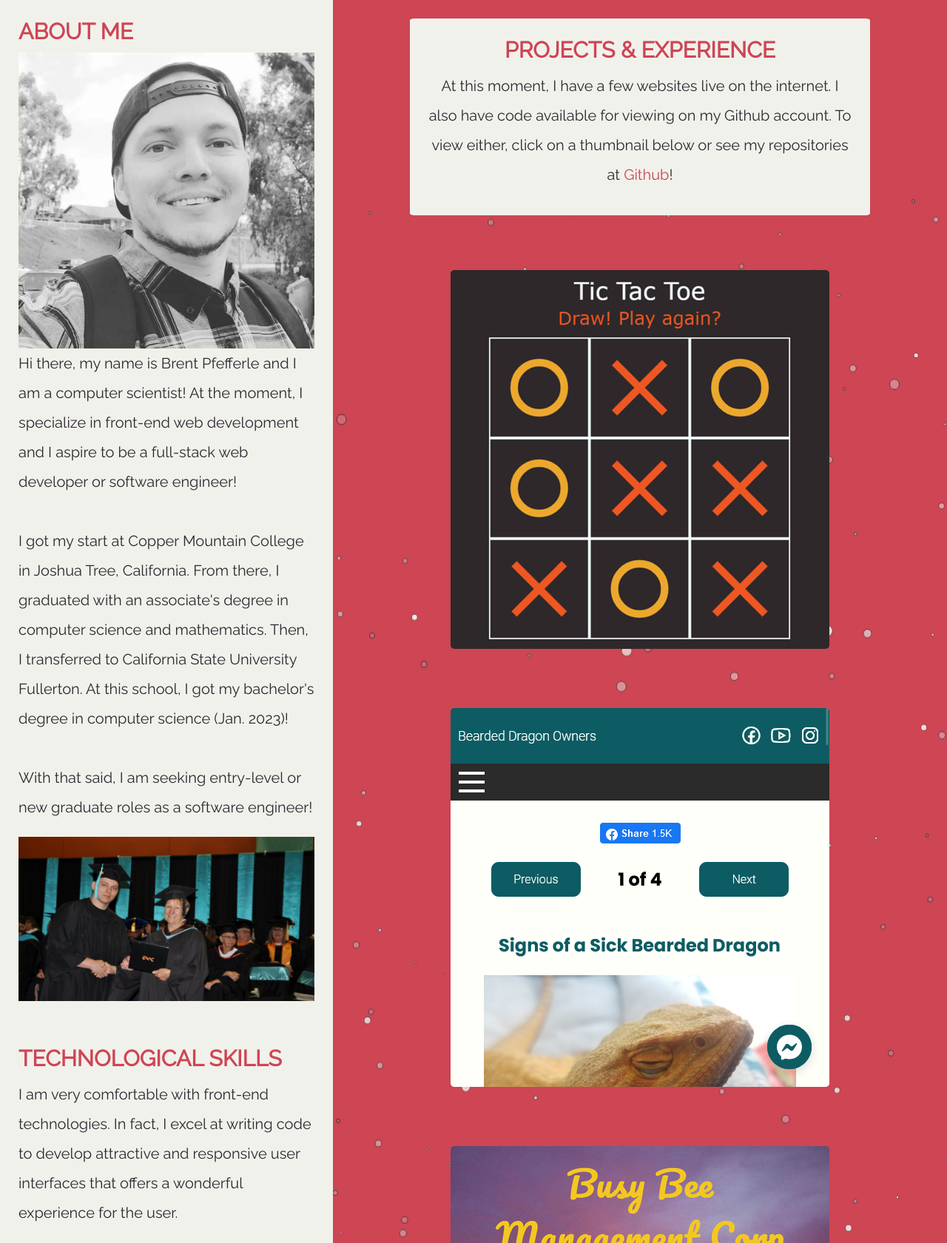
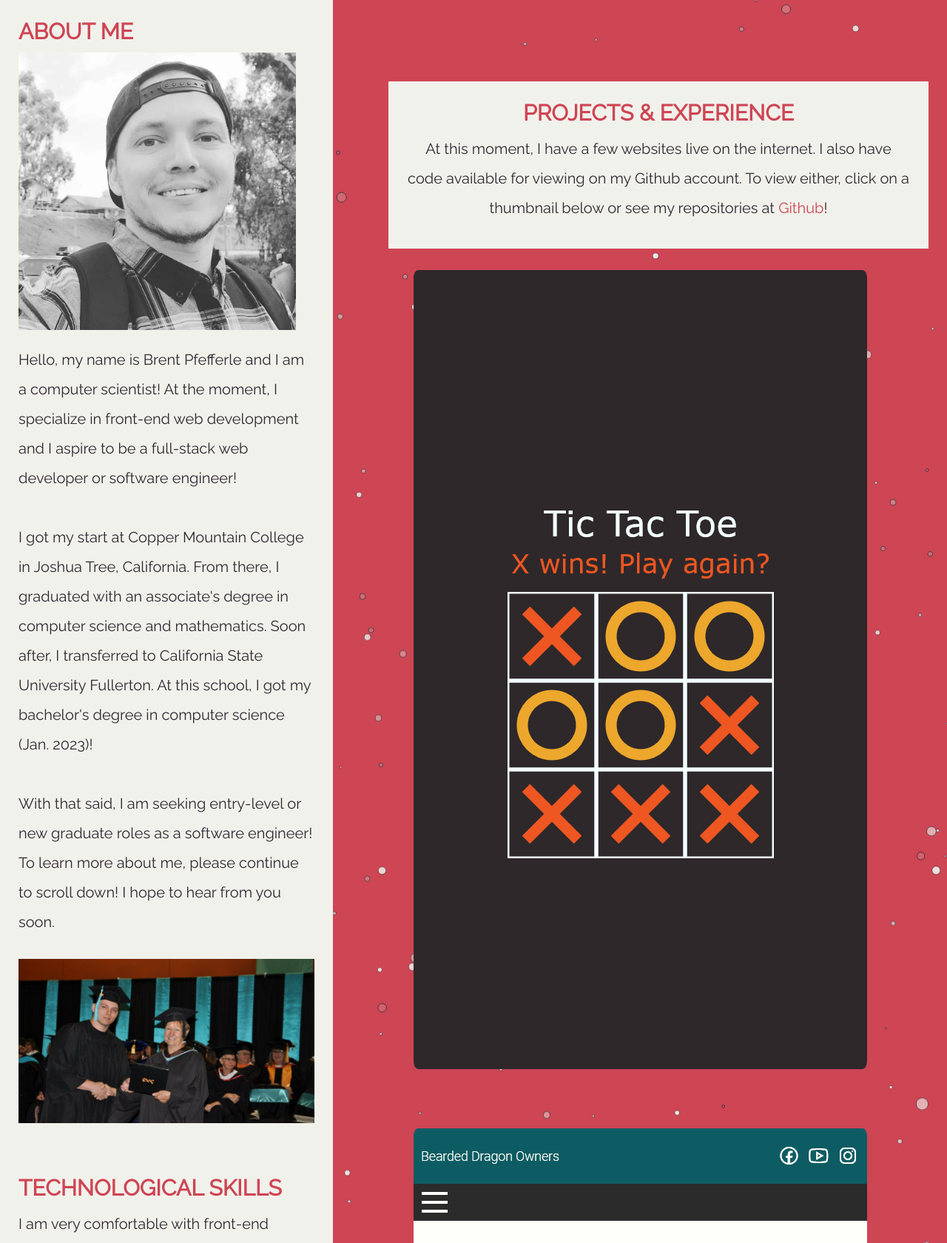
Before and after one commit to bpfefferle/bpfefferle.github.io, a PHP site: page / in a window 1280 px wide. Shown: the part 140-1820 px from the top of the page at 74% size. Run offline with PHP 8.4, Linux system fonts and the light colour scheme; some libraries are stand-ins or nearby versions; grey boxes are pictures that could not be loaded.

Commit message:
style changes
responsiveness of canvas
new thumbnail images

```diff
--- a/css/main.css
+++ b/css/main.css
@@ -78,11 +78,19 @@ button {
   grid-area: about;
 }
 .main-grid .about img {
-  max-width: 100%;
+  width: 375px;
+  float: left;
+  margin-right: 20px;
+  margin-bottom: 20px;
 }
-.main-grid .about #pic-degree {
-  max-width: 100%;
-  margin-top: 20px;
+.main-grid .about .center {
+  display: flex;
+  justify-content: center;
+}
+.main-grid .about .center #pic-degree {
+  min-width: 100%;
+  margin: 20px auto;
+  text-align: center;
 }
 .main-grid .skills {
   grid-area: skills;
@@ -116,11 +125,10 @@ button {
 .main-grid .projects .description {
   background-color: #F1F1EB;
   color: #CE4554;
-  position: relative;
-  top: 25px;
-  width: 75%;
-  margin: 0px auto;
-  border-radius: 1%;
+  position: absolute;
+  top: 250px;
+  left: 925px;
+  right: 475px;
   text-align: center;
 }
 .main-grid .projects .description a {
@@ -180,39 +188,28 @@ footer .footer-social-media .far, footer .footer-social-media .fab {
 /**************************
 	DESKTOP DEVICES
 **************************/
-@media only screen and (max-width: 3840px) {
+@media only screen and (max-width: 2560px) {
   .main-grid .projects .description {
-    width: 75%;
+    top: 250px;
+    left: 525px;
+    right: 25px;
   }
 }
-@media only screen and (max-width: 2560px) {
+@media only screen and (max-width: 1212px) {
   .main-grid .projects .description {
-    width: 50%;
-  }
-}
-@media only screen and (max-width: 1920px) {
-  .main-grid .projects .description {
-    width: 75%;
+    top: 250px;
+    left: 475px;
+    right: 25px;
   }
 }
 /**************************
 	MEDIUM DEVICES
 **************************/
-@media only screen and (max-width: 1040px) {
+@media only screen and (max-width: 1163px) {
   .main-grid {
     max-width: 100%;
     display: flex;
     flex-direction: column;
-  }
-  .main-grid .about header img {
-    max-width: 50%;
-    float: left;
-    margin-right: 20px;
-  }
-  .main-grid #particles-js {
-    background: #CE4554;
-    height: 2434px;
-    padding: 0px;
   }
   .main-grid .projects .description {
     position: static;
--- a/css/main.scss
+++ b/css/main.scss
@@ -89,12 +89,21 @@ button
 		grid-area: about;
 		img
 		{
-			max-width: 100%;
+			width: 375px;
+			float: left;
+			margin-right: 20px;
+			margin-bottom: 20px;
 		}
-		#pic-degree
+		.center
 		{
-			max-width: 100%;
-			margin-top: 20px;
+			display: flex;
+			justify-content: center;
+			#pic-degree
+			{
+				min-width: 100%;
+				margin: 20px auto;
+				text-align: center;
+			}
 		}
 	}
 	.skills
@@ -134,11 +144,10 @@ button
 		{
 			background-color: $light;
 			color: $brand;
-			position: relative;
-			top: 25px;
-			width: 75%;
-			margin: 0px auto;
-			border-radius: 1%;
+			position: absolute;
+			top: 250px;
+			left: 925px;
+			right: 475px;
 			text-align: center;
 			a{color: $brand;}
 		}
@@ -218,19 +227,6 @@ footer
 	DESKTOP DEVICES
 **************************/
 // Adjust projects & experience description class width.
-@media only screen and (max-width: 3840px)
-{
-	.main-grid
-	{
-		.projects
-		{
-			.description
-			{
-				width: 75%;
-			}
-		}
-	}
-}
 @media only screen and (max-width: 2560px)
 {
 	.main-grid
@@ -239,12 +235,14 @@ footer
 		{
 			.description
 			{
-				width: 50%;
+				top: 250px;
+				left: 525px;
+				right: 25px;
 			}
 		}
 	}
 }
-@media only screen and (max-width: 1920px)
+@media only screen and (max-width: 1212px)
 {
 	.main-grid
 	{
@@ -252,7 +250,9 @@ footer
 		{
 			.description
 			{
-				width: 75%;
+				top: 250px;
+				left: 475px;
+				right: 25px;
 			}
 		}
 	}
@@ -313,28 +301,62 @@ footer
 	}
 }
 
+// About me profile image.
+@media only screen and (max-width: 700px)
+{
+	.main-grid
+	{
+		.about
+		{
+			img
+			{
+				min-width: 100%;
+				margin: 0px auto;
+				float: none;
+				width: 0px;
+			}
+		}
+	}
+}
+
+// Skills images.
+@media only screen and (max-width: 450px)
+{
+	.main-grid
+	{
+		.skills-grid
+		{
+			li
+			{
+				img
+				{
+					width: 100%;
+				}
+			}
+		}
+	}
+}
+
 // Adjust height of canvas element so that project thumbnails fit.
-@media only screen and (max-width: 949px)
+@media only screen and (max-width: 1163px)
 {
 	.main-grid
 	{
 		#particles-js
 		{
 			background: $brand;
-			height: 2474px;
+			height: 4746px;
 			padding: 0px;
 		}
 	}
 }
-@media only screen and (max-width: 662px)
+@media only screen and (max-width: 600px)
 {
 	.main-grid
 	{
 		#particles-js
 		{
-			background: $brand;
-			height: 2514px;
-			padding: 0px;
+			height: 4342px;
 		}
 	}
 }
@@ -342,21 +364,9 @@ footer
 {
 	.main-grid
 	{
-		#particles-js{
-			background: $brand;
-			height: 2306px;
-			padding: 0px;
-		}
-	}
-}
-@media only screen and (max-width: 450px)
-{
-	.main-grid
-	{
-		#particles-js{
-			background: $brand;
-			height: 2106px;
-			padding: 0px;
+		#particles-js
+		{
+			height: 3677.268px;
 		}
 	}
 }
@@ -410,20 +417,3 @@ footer
 		}
 	}
 }
-@media only screen and (max-width: 400px)
-{
-	.main-grid
-	{
-		.about
-		{
-			header
-			{
-				img
-				{
-					min-width: 100%;
-					margin: 0px 0px 15px 0px;
-				}
-			}
-		}
-	}
-}
--- a/index.html
+++ b/index.html
@@ -46,18 +46,21 @@
                     <h2>About Me</h2>
                     <p>
 						<img src="img/about/brent.jpg" alt="Picture of Brent Pfefferle">
-						Hi there, my name is Brent Pfefferle and I am a
+						Hello, my name is Brent Pfefferle and I am a
                         computer scientist! At the moment, I specialize in front-end web
                         development and I aspire to be a full-stack web developer or software engineer!
                         <br><br>
                         I got my start at Copper Mountain College in Joshua Tree, California. From
                         there, I graduated with an associate's degree in computer science and
-                        mathematics. Then, I transferred to California State University Fullerton. At this school,
+                        mathematics. Soon after, I transferred to California State University Fullerton. At this school,
                         I got my bachelor's degree in computer science (Jan. 2023)!
                         <br><br>
-                        With that said, I am seeking entry-level or new graduate roles as a software engineer!
+                        With that said, I am seeking entry-level or new graduate roles as a software engineer! To learn more about
+                        me, please continue to scroll down! I hope to hear from you soon.
+                    </p>
+                    <div class="center">
                         <img id="pic-degree" src="img/about/brent2.jpg" alt="Picture of Brent Pfefferle">
-                    </p>
+                    </div>
                 </header>
             </div>
             <!-- SKILLS -->
@@ -130,16 +133,16 @@
                 <!-- PROJECT SHOWCASE CONTAINER -->
                 <div class="grid-container">
                     <div class="item1">
-                        <a href="tic-tac-toe.html.html" target="_blank"><img src="img/projects/tic-tac-toe.jpg" alt="Project 1 image"></a>
+                        <a href="tic-tac-toe.html.html" target="_blank"><img src="img/projects/tic-tac-toe.png" alt="Project 1 image"></a>
                     </div>
                     <div class="item2">
-                        <a href="https://beardeddragonowners.com/" target="_blank"><img src="img/projects/bdo.jpg" alt="Project 2 image"></a>
+                        <a href="https://beardeddragonowners.com/" target="_blank"><img src="img/projects/bdo.png" alt="Project 2 image"></a>
                     </div>
                     <div class="item3">
-                        <a href="https://www.busybeemgmtco.com/" target="_blank"><img src="img/projects/busy-bee.jpg" alt="Project 3 image"></a>
+                        <a href="https://www.busybeemgmtco.com/" target="_blank"><img src="img/projects/busy-bee.png" alt="Project 3 image"></a>
                     </div>
                     <div class="item4">
-                        <a href="https://beardeddragonowners.com/2020/04/28/bearded-dragon-name-generator.html" target="_blank"><img src="img/projects/name-gen.jpg" alt="Project 4 image"></a>
+                        <a href="https://beardeddragonowners.com/2020/04/28/bearded-dragon-name-generator.html" target="_blank"><img src="img/projects/name-generator.png" alt="Project 4 image"></a>
                     </div>
                 </div>
             </div>
```
Also changed, not shown: other parts of css/main.css (+23 -32 lines), other parts of css/main.scss (+18 -32 lines), img/projects/bdo.jpg (deleted), img/projects/bdo.png (added), img/projects/busy-bee.jpg (deleted), img/projects/busy-bee.png (added), img/projects/name-gen.jpg (deleted), img/projects/name-generator.png (added), img/projects/tic-tac-toe.jpg (deleted), img/projects/tic-tac-toe.png (added), 1 other file.
